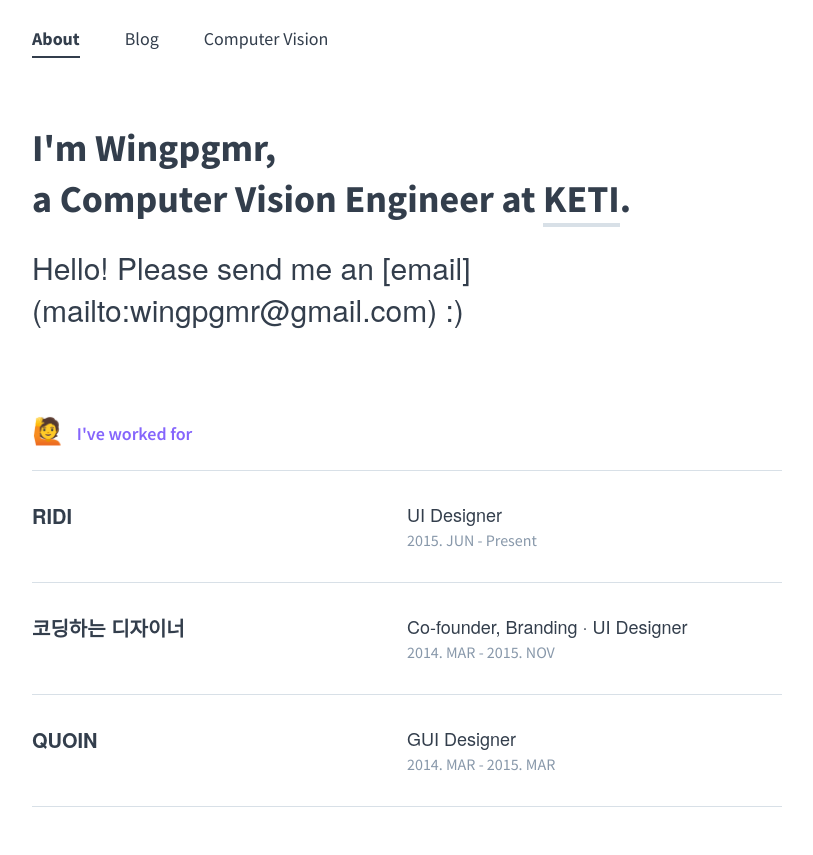
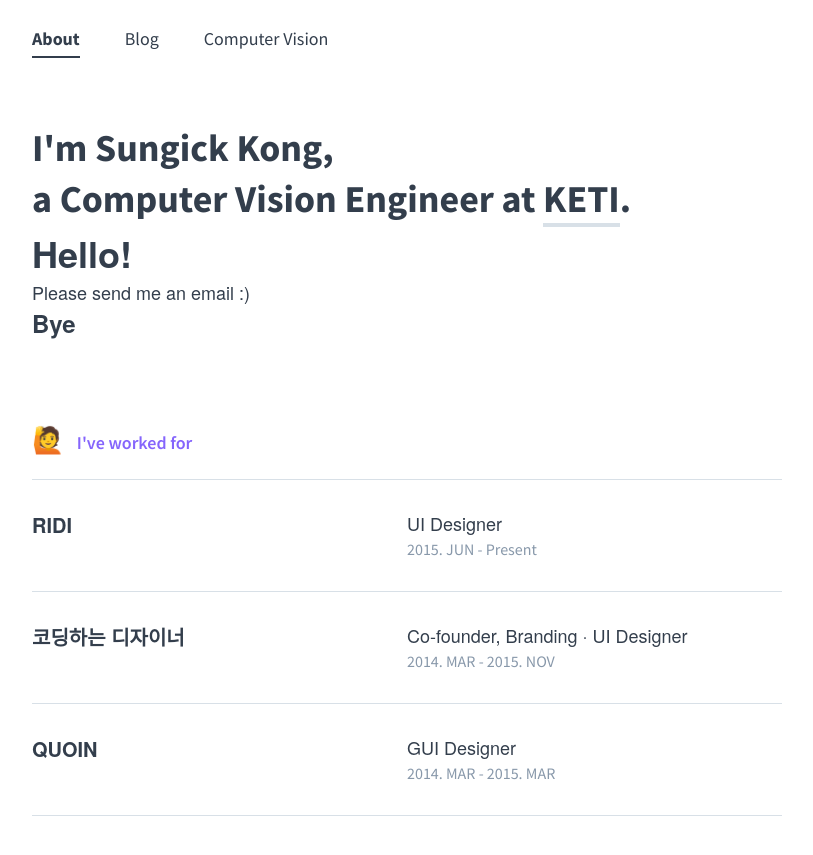
Before and after one commit to wingpgmr/changed, a Jekyll site: the page built from index.md, in a window 1280 px wide and 900 px high. Shown: the top 855 px of the window, without its empty margins (233-1046 px from the left). Built offline with Jekyll 4.4.1, drawn with Linux system fonts in a browser that asks for light colours.

Commit message:
Update index.md

```diff
--- a/index.md
+++ b/index.md
@@ -1,14 +1,14 @@
 ---
 layout: default
-title: "wingpgmr"
+title: "Sungick Kong"
 main: true
-subtitle: Computer vision Engineer | Programmer
+subtitle: Computer Vision Engineer
 description: Hello
 ---
 <div class="intro-animation">
 <section class="explanation">
     <h1 class="intro">
-    I'm Wingpgmr,
+    I'm Sungick Kong,
     </h1>
     <h1 class="intro">a Computer Vision Engineer at
         <div class="intro-link">
@@ -19,12 +19,15 @@ description: Hello
             <div class="underline"></div>
         </div>.
     </h1>
-    <h2 class="intro">
-        Hello! Please send me an [email](mailto:wingpgmr@gmail.com) :) </h2>
 </section>
 </div>
 
+
+# Hello!
+Please send me an [email](mailto:sungick.kong@gmail.com) :)
+
+## Bye
+
 {% include resume.html %}
 
-
 <br />
```
